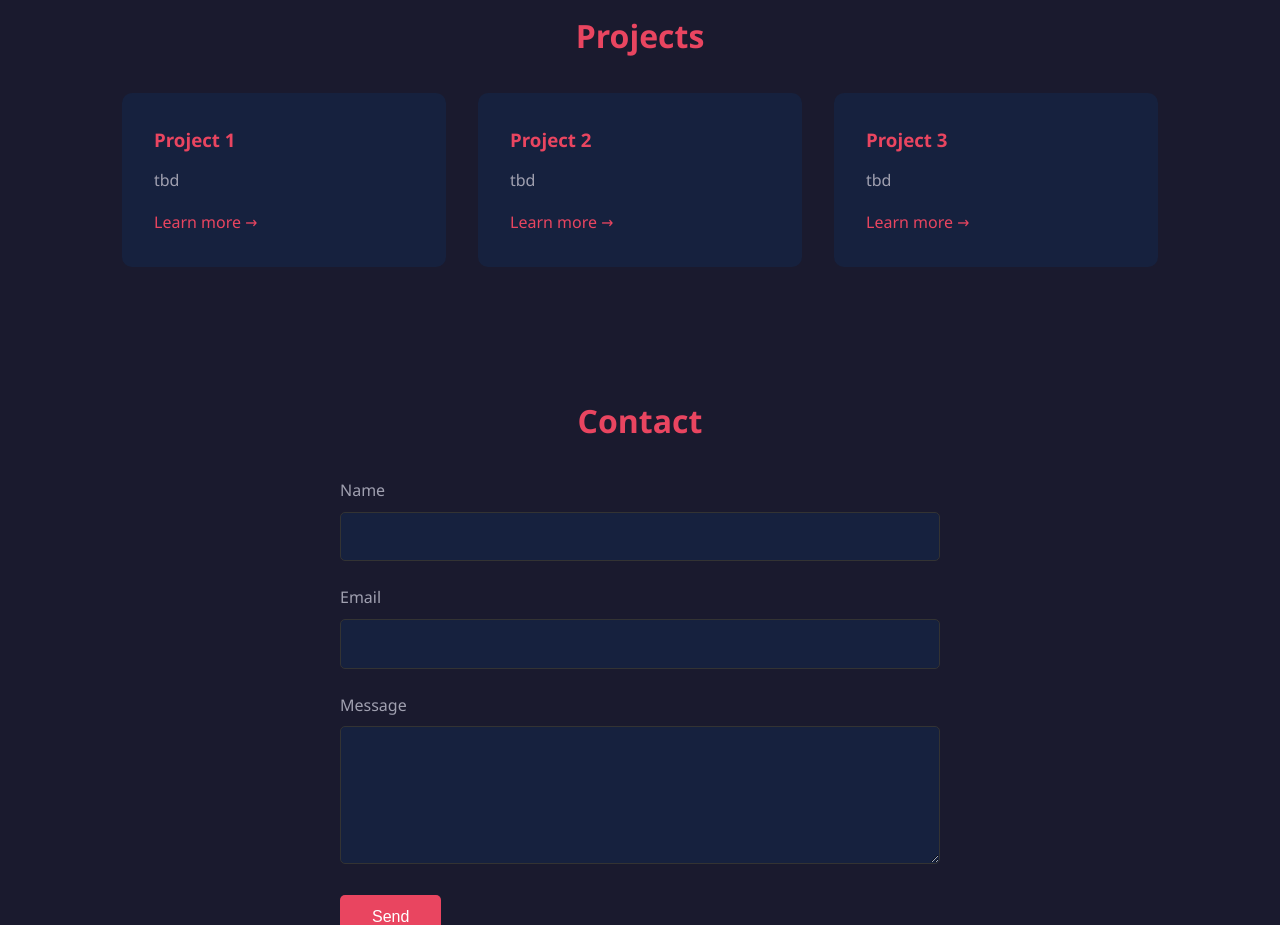
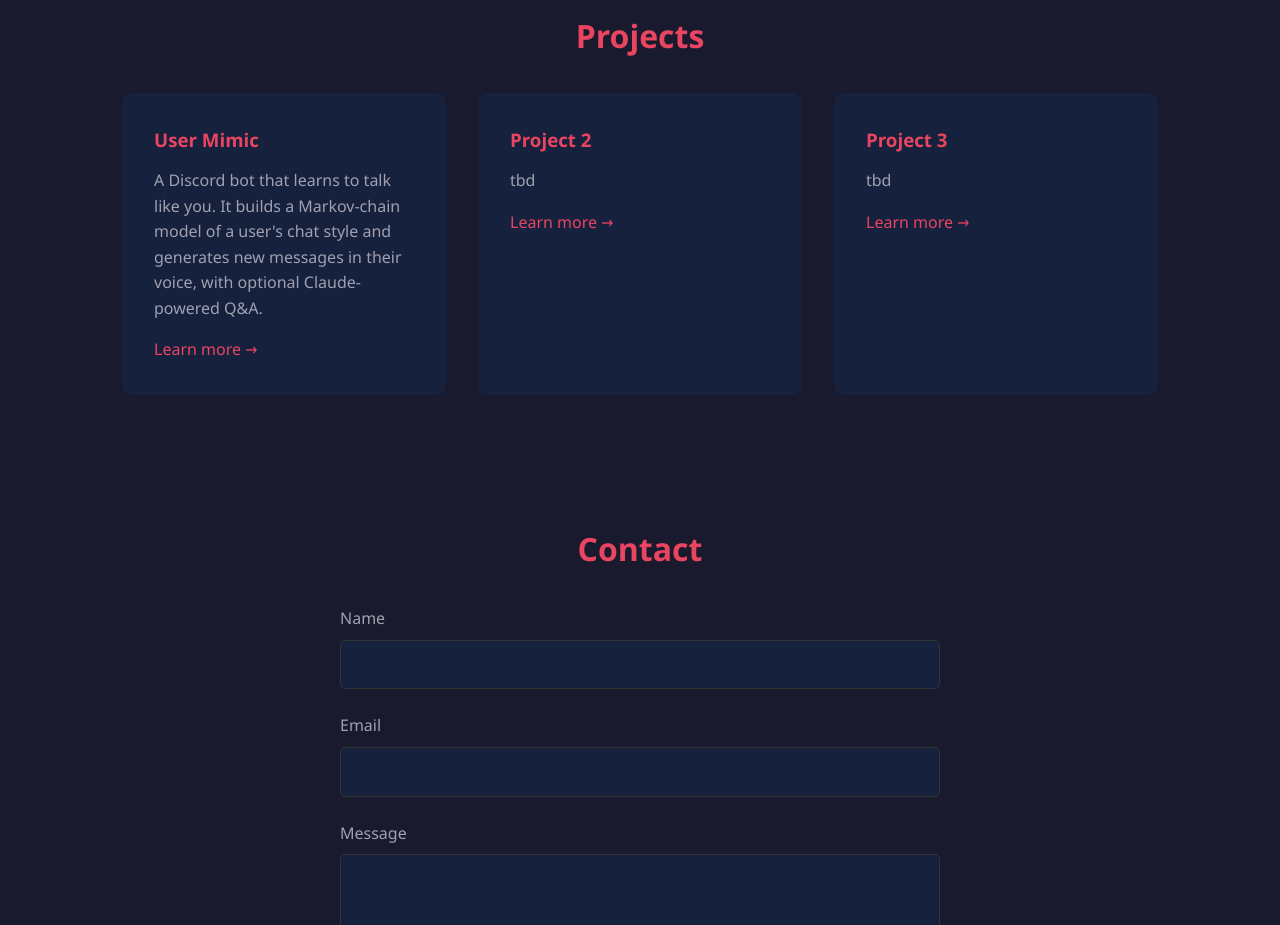
Before and after one commit to Julia-b-work/portfolio, a website: page index.html in a window 1280 px wide. Shown: the part 1060-1985 px from the top of the page. Drawn offline with Linux system fonts and the light colour scheme.

Commit message:
Fill Project 1 with User Mimic Discord bot

```diff
--- a/index.html
+++ b/index.html
@@ -45,9 +45,9 @@
       <h2>Projects</h2>
       <div class="project-grid">
         <div class="project-card">
-          <h3>Project 1</h3>
-          <p>tbd</p>
-          <a href="#" class="project-link">Learn more &rarr;</a>
+          <h3>User Mimic</h3>
+          <p>A Discord bot that learns to talk like you. It builds a Markov-chain model of a user's chat style and generates new messages in their voice, with optional Claude-powered Q&amp;A.</p>
+          <a href="https://github.com/Julia-b-work/discord-mimic" class="project-link" target="_blank" rel="noopener">Learn more &rarr;</a>
         </div>
         <div class="project-card">
           <h3>Project 2</h3>
```
